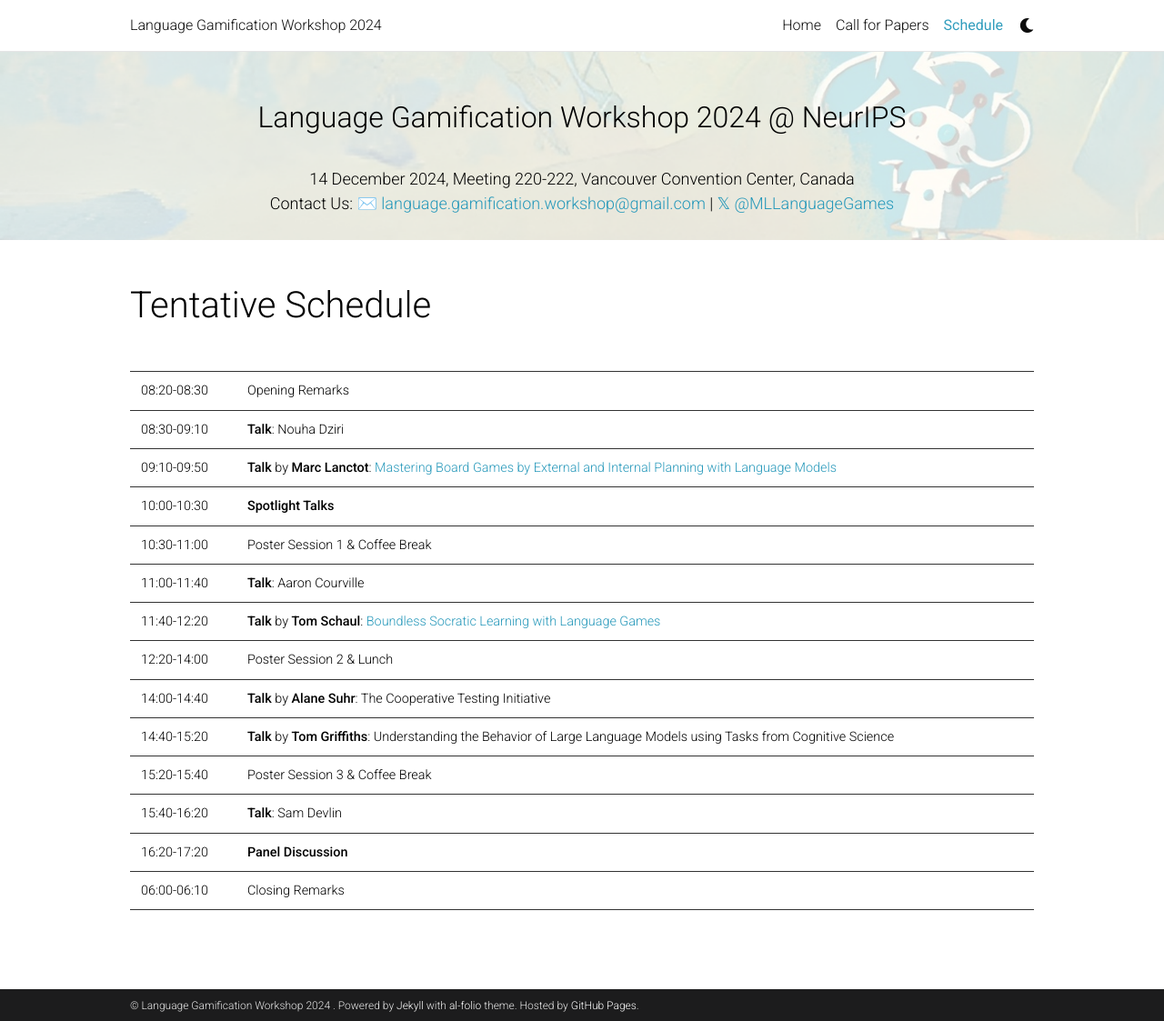
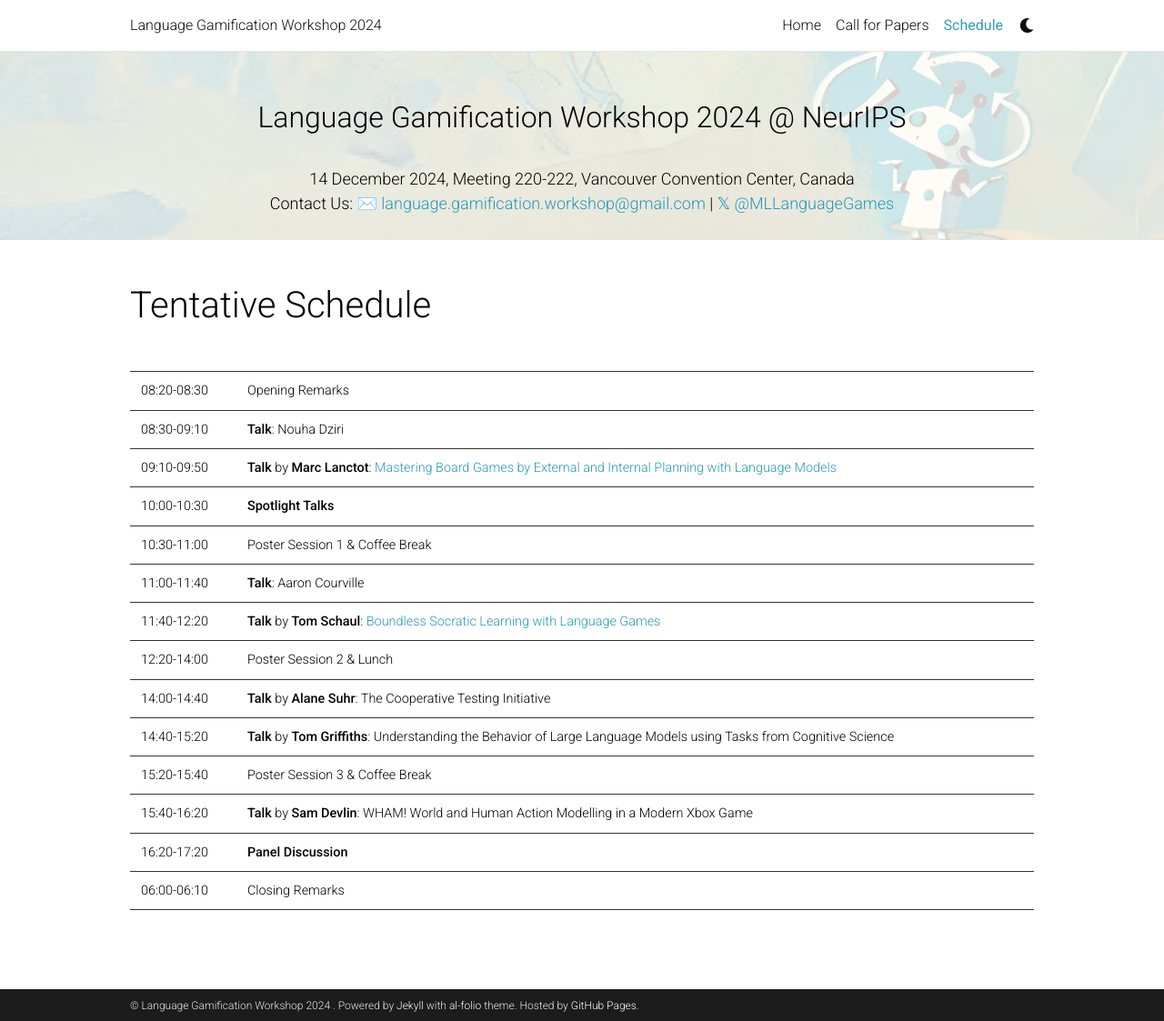
Before and after one commit to opensourcing-foundation-models/opensourcing-foundation-models.github.io, a Jekyll site: the page built from _pages/schedule.md, in a window 1280 px wide and 1123 px high. Shown: the whole window at 91% size. Built offline with Jekyll 4.4.1, drawn with Linux system fonts in a browser that asks for light colours; emoji names are drawn with the system emoji font; comment, search, counter and statistics services are not loaded; a style sheet for code colours, icons or effects is not loaded.

Commit message:
update Sam's talk title

```diff
--- a/_pages/schedule.md
+++ b/_pages/schedule.md
@@ -21,7 +21,7 @@ nav_order: 3
 | 14:00-14:40  | **Talk** by **Alane Suhr**: The Cooperative Testing Initiative |
 | 14:40-15:20  | **Talk** by **Tom Griffiths**: Understanding the Behavior of Large Language Models using Tasks from Cognitive Science |
 | 15:20-15:40  | Poster Session 3 & Coffee Break |
-| 15:40-16:20  | **Talk**: Sam Devlin |
+| 15:40-16:20  | **Talk** by **Sam Devlin**: WHAM! World and Human Action Modelling in a Modern Xbox Game |
 | 16:20-17:20  | **Panel Discussion** |
 | 06:00-06:10  | Closing Remarks |
 |||
```
